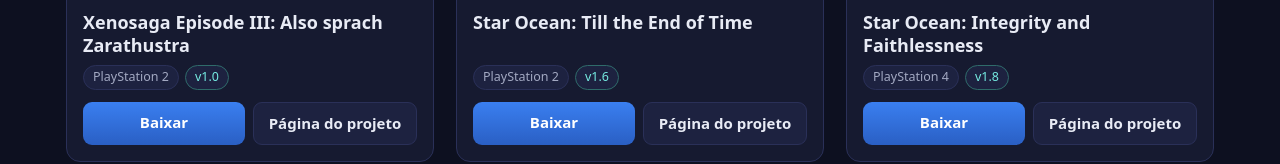
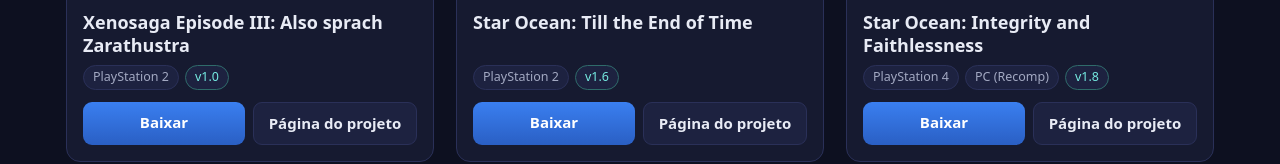
Before and after one commit to dhverso/dhverso.github.io, a plain HTML site: page index.html in a window 1280 px wide. Shown: the part 441-605 px from the top of the page. Drawn offline with Linux system fonts and the light colour scheme; no server answers.

Commit message:
Star Ocean 5 com PC (Recomp) e filtro PC inclui recompilações

```diff
--- a/index.html
+++ b/index.html
@@ -73,7 +73,7 @@ footer{text-align:center;color:var(--sub);font-size:13.5px;padding:24px 16px 40p
 const J = [
   {r:'xenosaga-3-ps2-ptbr', img:'xs3', t:'Xenosaga Episode III: Also sprach Zarathustra', p:'PlayStation 2', v:'v1.0'},
   {r:'star-ocean-3-ps2-ptbr', img:'so3', t:'Star Ocean: Till the End of Time', p:'PlayStation 2', v:'v1.6'},
-  {r:'star-ocean-5-ps4-ptbr', img:'so5', t:'Star Ocean: Integrity and Faithlessness', p:'PlayStation 4', v:'v1.8'},
+  {r:'star-ocean-5-ps4-ptbr', img:'so5', t:'Star Ocean: Integrity and Faithlessness', p:'PlayStation 4', v:'v1.8', extra:'PC (Recomp)'},
   {r:'dragon-quest-11-s-ptbr', img:'dq11-s', t:'Dragon Quest XI S: Echoes of an Elusive Age', p:'PC', v:'v1.2'},
   {r:'dragon-quest-1-2-hd2d-ptbr', img:'dq12-hd2d', t:'Dragon Quest I & II HD-2D Remake', p:'PC', v:'v1.2'},
   {r:'dragon-quest-8-3ds-ptbr', img:'dq8-3ds', t:'Dragon Quest VIII: Journey of the Cursed King', p:'Nintendo 3DS', v:'v1.7'},
@@ -90,7 +90,7 @@ const plats = ['Todos', ...new Set(J.map(j => j.p))];
 let atual = 'Todos';
 function desenha(){
   grade.innerHTML = '';
-  J.filter(j => atual === 'Todos' || j.p === atual).forEach(j => {
+  J.filter(j => atual === 'Todos' || j.p === atual || (j.extra || '').split(' ')[0] === atual).forEach(j => {
     const c = document.createElement('article'); c.className = 'card';
     c.innerHTML = `<a class="capa" href="${G}${j.r}" style="--bg:url(imagens/${j.img}.jpg)"><img src="imagens/${j.img}.jpg" alt="${j.t}" loading="lazy"></a>
       <div class="info"><h2>${j.t}</h2>
```
